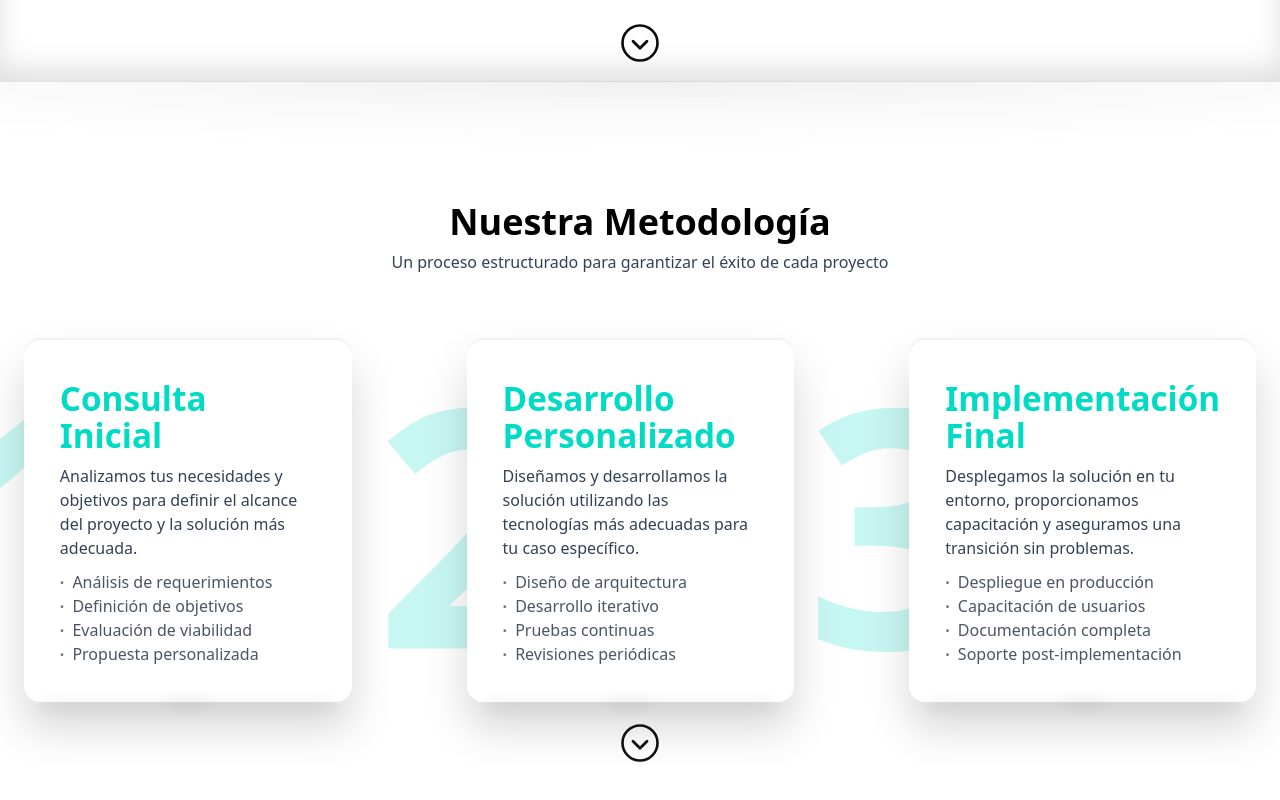
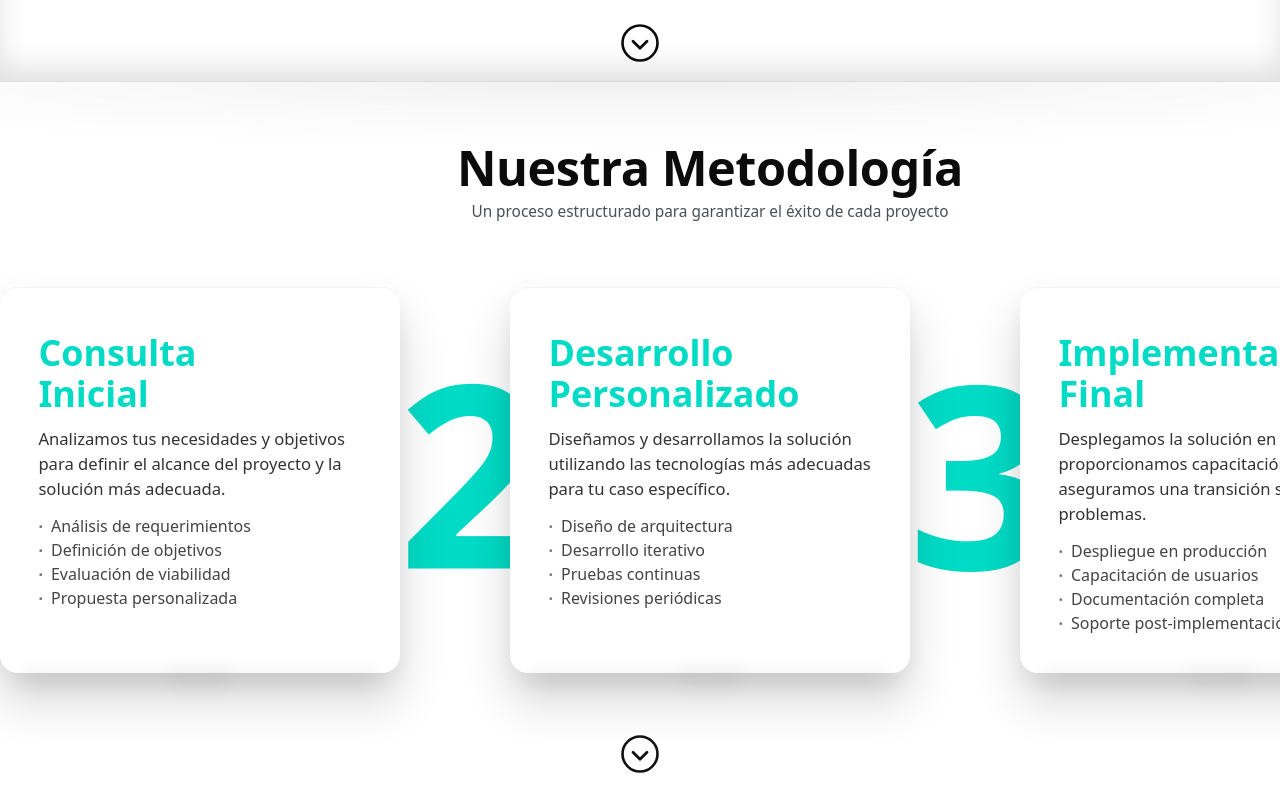
Before and after one commit to robertofdzb10/NAAR-AI-WEB, a React (Vite) app: page / in a window 1280 px wide. Shown: the part 1500-2300 px from the top of the page. Built offline with nearby package versions, Linux system fonts and the light colour scheme.

Commit message:
Methodology section, nearly finished

```diff
--- a/src/index.css
+++ b/src/index.css
@@ -633,7 +633,13 @@ html {
 
 /* Evitar cortes de margen */
 .about{ margin-bottom: 0 }
-#metodologia > *, .metodologia > *{ position: relative; z-index: 1 }
+/* Aplica a todos los hijos MENOS al chevron */
+#metodologia > *:not(.methodology-chevron),
+.metodologia > *:not(.methodology-chevron) {
+  position: relative;
+  z-index: 1;
+}
+
 
 /* ——— ABOUT: corrección global (que no se repita la imagen) ——— */
 .about-hero{
@@ -641,237 +647,240 @@ html {
 }
 
 /* ────────────────────────────────
-   METODOLOGÍA — fullscreen + número lateral + animaciones
+   METODOLOGÍA — centrado real y uniforme
 ──────────────────────────────────*/
-.methodology{
+.methodology {
   position: relative;
-  background:#fff;
-
-  /* ocupa todo el viewport menos la navbar */
+  background: #fff;
   min-height: calc(100svh - var(--nav-h));
   display: grid;
-  align-content: center;          /* centra verticalmente el contenido */
-  padding: 40px 0 80px;           /* aire + espacio para chevron */
+  align-content: center;
+  padding: 60px 0 100px;
+  overflow-x: clip; /* evita scroll lateral por los números XXL */
 }
 
-/* Cabecera */
-.methodology-head{
-  text-align:center;
-  max-width: 980px;
-  margin: 0 auto 8px;
+@supports not (overflow: clip) {
+  .methodology { overflow-x: hidden; }
 }
 
+
+
+/* ─────────────── Cabecera ─────────────── */
+.methodology-head {
+  text-align: center;
+  max-width: 980px;
+  margin: 0 auto 24px;
+}
+
+.methodology-title {
+  font-family: var(--font-heading);
+  font-weight: 700;
+  font-size: clamp(36px, 3.8vw, 56px);
+  line-height: 1.06;
+  letter-spacing: -0.01em;
+  color: #0b0b0b;
+  margin: 0 0 6px;
+}
+
+.methodology-sub {
+  color: #263238;
+  opacity: 0.85;
+  font-size: clamp(14px, 1.2vw, 18px);
+  margin: 0;
+}
+
+/* ─────────────── GRID ─────────────── */
 .methodology-grid {
+  width: min(100%, 1280px);
+  margin-inline: auto;
   display: grid;
-  grid-template-columns: repeat(3, 1fr);
-  gap: clamp(70px, 9vw, 140px);   /* ↑↑ más hueco */
+  transform: translateX(-70px); /* compensa el padding interno */
+  grid-template-columns: repeat(3, minmax(400px, 1fr));
+  gap: clamp(110px, 8vw, 180px);
   align-items: stretch;
-  justify-items: center;
+  justify-items: stretch;
   margin-top: clamp(44px, 5vw, 72px);
 }
 
-/* Wrapper por fase: referencia para posicionar el número */
-.step{
+/* Paso */
+.step {
   position: relative;
-  width: 100%;
   display: grid;
-  place-items: center;            /* centra la card en su celda */
+  min-width: 0;
 }
 
-/* Card */
-.step-card{
+/* ─────────────── Tarjetas ─────────────── */
+.step-card {
   position: relative;
   z-index: 2;
   isolation: isolate;
-  background:#fff;
-  border-radius: 16px;
-  padding: clamp(28px, 2.8vw, 36px);  /* ↑ padding */
-  min-height: clamp(300px, 28vh, 360px); /* ↑ alto mínimo */
-  box-shadow: 0 26px 44px rgba(0,0,0,.16), 0 2px 0 rgba(0,0,0,.05) inset;
-
+  width: 100%;
+  background: #fff;
+  border-radius: 18px;
+  padding: clamp(36px, 3vw, 48px);
+  min-height: clamp(340px, 34vh, 420px);
+  box-shadow:
+    0 28px 48px rgba(0, 0, 0, 0.16),
+    0 10px 22px rgba(0, 0, 0, 0.06),
+    0 1px 0 rgba(0, 0, 0, 0.04) inset;
   opacity: 0;
-  transform: translateY(14px);
-  transition: transform .28s cubic-bezier(.2,.7,.2,1),
-              box-shadow .28s ease,
-              opacity .4s ease;
+  transform: translateY(18px);
+  transition:
+    transform .35s cubic-bezier(.2,.7,.2,1),
+    box-shadow .35s ease,
+    opacity .45s ease;
 }
 
-.step-card.is-visible{ opacity:1; transform:none; }
-.methodology-grid>.step:nth-child(1) .step-card{ transition-delay:.06s,.06s,.06s; }
-.methodology-grid>.step:nth-child(2) .step-card{ transition-delay:.16s,.16s,.16s; }
-.methodology-grid>.step:nth-child(3) .step-card{ transition-delay:.26s,.26s,.26s; }
-
-/* Sombra “pie” más larga (dos patas en diagonal) */
-.step-card::before,
-.step-card::after{
-  content:"";
-  position:absolute;
-  z-index:-1;
-  bottom:-14px;
-  width: 50%;
-  height: 16px;
-  filter: blur(7px);
-  opacity:.35;
-  background: linear-gradient(to bottom, rgba(0,0,0,.20), rgba(0,0,0,0));
-}
-.step-card::before{ left:18px;  transform: skewX(-18deg); }
-.step-card::after { right:18px; transform: skewX(18deg); }
-
-/* Borde/columna de sombra en el lateral (opcional: efecto mock) */
-.step-card::marker{ display:none }
-.step-card::selection{ background:none }
-.step-card > ._edge { display:none } /* por si añades un div, esto lo evita */
-.step-card::part(edge){ display:none }
-
-.step-card::backdrop{ /* no usado, sólo para evitar estilos externos */ }
-
-/* Bisel lateral sutil */
-.step-card::shadow { display:none } /* placeholder */
-
-.step-card::cue { display:none } /* placeholder */
-
-.step-card::cue-region { display:none } /* placeholder */
-
-.step-card::target-text { display:none } /* placeholder */
-
-.step-card::spelling-error { display:none } /* placeholder */
-
-.step-card::grammar-error { display:none } /* placeholder */
-
-.step-card::before-edge{
-  /* no estándar; dejamos el estilo real en ::after/::before del bloque siguiente */
+.step-card.is-visible {
+  opacity: 1;
+  transform: none;
 }
 
-/* Borde vertical simulado */
-.step-card::view-transition-new(root){ /* noop */ }
+/* Sombras inferiores */
+.step-card::before,
+.step-card::after {
+  content: "";
+  position: absolute;
+  z-index: -1;
+  bottom: -18px;
+  width: 52%;
+  height: 18px;
+  filter: blur(10px);
+  opacity: .4;
+  background: linear-gradient(to bottom, rgba(0, 0, 0, .22), rgba(0, 0, 0, 0));
+}
 
-/* Reborde real (fino, opcional) */
-.step-card::selection{ /* noop */ }
+.step-card::before { left: 20px; transform: skewX(-16deg); }
+.step-card::after  { right: 20px; transform: skewX(16deg); }
 
-/* Activar si quieres el reborde: descomenta este bloque */
-/*
-.step-card::edge {
-  content:"";
-  position:absolute;
-  left:-12px;
-  top:12px; bottom:12px;
-  width:10px;
-  border-radius:6px;
-  background: linear-gradient(180deg, rgba(0,0,0,.06), rgba(0,0,0,0));
-  filter: blur(0.2px);
-  opacity:.65;
-  z-index:1;
-  pointer-events:none;
-}
-*/
-
-/* Número XXL — más fuera, color más oscuro */
-.step-num{
+/* ─────────────── NÚMEROS XXL ─────────────── */
+.step-num {
   position: absolute;
   top: 50%;
-  left: -26%;
-  transform: translateY(-50%);
-  font-weight: 900;
+  left: -28%; /* igual para 1, 2 y 3 */
+  transform: translateY(-54%);
   font-family: var(--font-heading);
+  font-weight: 700;
   line-height: 1;
   letter-spacing: -0.02em;
-  font-size: clamp(220px, 26vw, 360px); /* ↑ tamaño */
-  color: var(--color-secondary);   /* TURQUESA */
-  opacity: .22;                    /* presencia */
+  font-size: clamp(200px, 20vw, 320px);
+  color: var(--color-secondary);
   pointer-events: none;
   user-select: none;
   z-index: 1;
   transition: transform .35s ease, opacity .35s ease;
 }
-/* Ajustes por columna para que respiren bien */
-.methodology-grid > .step:nth-child(2) .step-num { left: -28%; }
-.methodology-grid > .step:nth-child(3) .step-num { left: -30%; }
 
-/* Hover parallax (opcional, sin cambios fuertes) */
-.step:hover .step-num{
-  transform: translateY(-50%) translateX(-6px) scale(1.02);
-  opacity: .26;
+/* Hover sutil */
+.step:hover .step-num {
+  transform: translateY(-54%) translateX(-6px) scale(1.06);
+  opacity: .32;
+}
+
+.step-card:hover {
+  transform: translateY(-6px);
+  box-shadow:
+    0 36px 60px rgba(0, 0, 0, .22),
+    0 10px 22px rgba(0, 0, 0, .08),
+    0 1px 0 rgba(0, 0, 0, .04) inset;
+}
+
+/* ─────────────── Tipografía interna ─────────────── */
+.step-title {
+  font-family: var(--font-heading);
+  font-weight: 700;
+  color: var(--color-secondary);
+  font-size: clamp(26px, 2.8vw, 38px);
+  line-height: 1.14;
+  margin: 8px 0 12px;
+  white-space: pre-line;
+}
+
+.step-desc {
+  color: #333;
+  line-height: 1.5;
+  font-size: clamp(15px, 1.3vw, 17px);
+}
+
+.step-list {
+  margin-top: 12px;
+  padding-left: 0;
+  list-style: none;
+  color: #444;
+}
+
+.step-list li::before {
+  content: "·";
+  margin-right: 8px;
+  font-weight: 900;
+  color: #6b7280;
+}
+
+/* ─────────────── Chevron ─────────────── */
+/* La sección es el contenedor de referencia */
+.methodology {
+  position: relative;
+  padding-bottom: 120px; /* deja sitio para el botón */
+}
+
+/* Botón centrado, al fondo de la sección */
+.methodology-chevron {
+  position: absolute;
+  left: 50%;
+  bottom: 18px;                 /* igual que en About; ajusta si quieres */
+  transform: translateX(-50%);
+  color: #111;
+  background: transparent;
+  border: 0;
+  cursor: pointer;
+  z-index: 10;
+  transition: color .18s ease, transform .18s ease, background-color .18s ease;
+}
+.methodology-chevron svg {
+  width: 42px; height: 42px;
+  stroke: currentColor; stroke-width: 1.6; fill: none;
+}
+
+/* Hover: borde e icono turquesa; Active: fondo turquesa + icono blanco */
+.methodology-chevron:hover   { color: var(--color-secondary); transform: translate(-50%, -2px); }
+
+@media (max-width: 768px){
+  .methodology { padding-bottom: 100px; }
+  .methodology-chevron { bottom: 14px; }
 }
 
 
-
-/* Contenido tipográfico */
-.step-title{
-  position:relative; z-index:2;
-  font-family: var(--font-heading);
-  font-weight: 700;
-  color: var(--color-secondary);
-  font-size: clamp(22px, 2.6vw, 34px);
-  line-height: 1.12;
-  margin: 6px 0 10px;
-  white-space: pre-line;          /* respeta \n en títulos */
-  transition: text-shadow .3s ease;
+/* ─────────────── Responsive ─────────────── */
+@media (max-width: 1200px) {
+  .methodology-grid {
+    grid-template-columns: repeat(auto-fit, minmax(340px, 1fr));
+    gap: 60px;
   }
-.step-desc{ position:relative; z-index:2; color:#344054; }
-.step-list{
-  position:relative; z-index:2;
-  margin-top:10px; padding-left:0; list-style:none; color:#4b5563;
-}
-.step-list li::before{ content:"·"; margin-right:8px; font-weight:900; color:#6b7280; }
-
-/* Hover parallax */
-.step:hover .step-num {
-  transform: translateY(-50%) translateX(-6px) scale(1.02);
-  opacity: 0.22;
 }
 
-.step-card:hover{
-  transform: translateY(-3px);
-  box-shadow: 0 30px 48px rgba(0,0,0,.17), 0 2px 0 rgba(0,0,0,.06) inset;
-}
-.step-card:hover::before,
-.step-card:hover::after{ opacity:.45; filter: blur(8px); }
-.step-card:hover .step-title{ text-shadow: 0 0 1px rgba(0,0,0,.06); }
-
-/* Chevron (scroll hint) */
-.methodology-chevron{
-  position: absolute;
-  left: 50%;
-  bottom: 18px;                  /* misma altura */
-  transform: translateX(-50%);
-  color: #111;                   /* mismo color base que About */
-  line-height: 0;                /* elimina espacio inline */
-  display: inline-flex;
-  transition: color .18s ease, transform .18s ease;
-  z-index: 3;
+@media (max-width: 768px) {
+  .methodology-inner {
+    --gutter: clamp(24px, 6vw, 48px);
+    padding-left: var(--gutter);
+    padding-right: var(--gutter);
   }
 
-.methodology-chevron:hover{
-  color: var(--color-secondary);
-  transform: translate(-50%, -2px);
+  .methodology-grid {
+    grid-template-columns: 1fr;
+    gap: 40px;
   }
 
-/* Responsive */
-@media (max-width: 1024px){
-  .methodology-grid{ gap:24px; }
-}
-/* 4) Móvil: cards grandes pero sin romper */
-@media (max-width: 960px){
-  .methodology-grid{ grid-template-columns: 1fr; gap: 32px; }
-  .step-card{ min-height: clamp(280px, 36vh, 340px); }
-  .step-num{
-    left: -10%;
-    font-size: clamp(160px, 34vw, 280px);
-    opacity: .18;                 /* un pelín menos para móvil */
-  }
-  .methodology-grid > .step:nth-child(2) .step-num { left: -12%; }
-  .methodology-grid > .step:nth-child(3) .step-num { left: -14%; }
+  .step-card {
+    min-height: 320px;
+    padding: 28px 22px;
   }
 
-/* Reduce motion */
-@media (prefers-reduced-motion: reduce){
-  .step-card, .step-num, .methodology-chevron{
-    transition:none !important; animation:none !important;
+  .step-num {
+    left: -12%;
+    font-size: clamp(160px, 36vw, 260px);
+    opacity: .18;
   }
-  .step-card{ opacity:1; transform:none; }
 }
-
-
 
 
 
--- a/src/sections/Methodology.jsx
+++ b/src/sections/Methodology.jsx
@@ -47,14 +47,13 @@ export default function Methodology() {
     if (!els.length) return;
 
     const obs = new IntersectionObserver(
-      (entries) => {
+      (entries) =>
         entries.forEach((e) => {
           if (e.isIntersecting) {
             e.target.classList.add("is-visible");
-            obs.unobserve(e.target); // evita que se oculte al salir
+            obs.unobserve(e.target);
           }
-        });
-      },
+        }),
       { threshold: 0.18 }
     );
 
@@ -64,61 +63,51 @@ export default function Methodology() {
 
   return (
     <section id="metodologia" className="methodology">
-      <div className="max-w-7xl mx-auto px-6 py-20">
-        {/* Cabecera */}
+      <div className="methodology-inner">
         <header className="methodology-head">
-          <h2 className="text-3xl md:text-4xl font-extrabold text-black">
-            Nuestra Metodología
-          </h2>
-          <p className="mt-2 text-slate-700">
+          <h2 className="methodology-title">Nuestra Metodología</h2>
+          <p className="methodology-sub">
             Un proceso estructurado para garantizar el éxito de cada proyecto
           </p>
         </header>
 
-        {/* Cards */}
         <div className="methodology-grid">
           {steps.map((s, i) => (
-            <div key={s.n} className="step">
-              {/* número XXL, fuera de la card */}
+            <article className="step" key={s.n}>
               <div className="step-num" aria-hidden="true">{s.n}</div>
 
-              {/* card por delante */}
-              <article
+              <div
+                className="step-card"
                 ref={(el) => (cardsRef.current[i] = el)}
-                className="step-card"
               >
                 <h3 className="step-title">{s.title}</h3>
                 <p className="step-desc">{s.desc}</p>
                 <ul className="step-list">
-                  {s.bullets.map((b) => <li key={b}>{b}</li>)}
+                  {s.bullets.map((b) => (
+                    <li key={b}>{b}</li>
+                  ))}
                 </ul>
+              </div>
             </article>
-            </div>
           ))}
         </div>
-
-
-        {/* Chevron de scroll */}
+      </div>
       <button
-          type="button"
         className="methodology-chevron"
-          aria-label="Desplazar a la siguiente sección"
+        aria-label="Sigue leyendo"
         onClick={() => {
-            const target =
+          const el =
             document.querySelector("#soluciones") ||
             document.querySelector("#contacto") ||
             document.querySelector("#metodologia")?.nextElementSibling;
-            if (target) target.scrollIntoView({ behavior: "smooth" });
+          if (el) el.scrollIntoView({ behavior: "smooth" });
         }}
       >
-          {/* mismo SVG que About */}
         <svg width="42" height="42" viewBox="0 0 24 24" fill="none" aria-hidden="true">
           <circle cx="12" cy="12" r="10" stroke="currentColor" strokeWidth="1.5" />
-            <path d="M8 11l4 4 4-4" stroke="currentColor" strokeWidth="1.6" strokeLinecap="round" strokeLinejoin="round"/>
+          <path d="M8 11l4 4 4-4" stroke="currentColor" strokeWidth="1.6" strokeLinecap="round" strokeLinejoin="round" />
         </svg>
       </button>
-
-      </div>
     </section>
   );
 }
```
Lines whose indentation alone changed are shown as unchanged.
